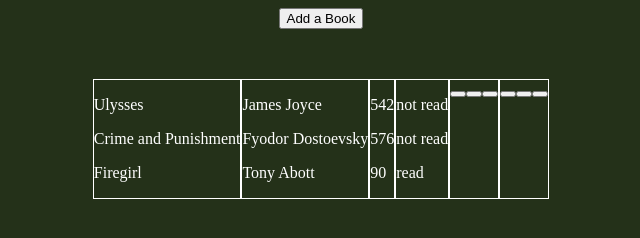
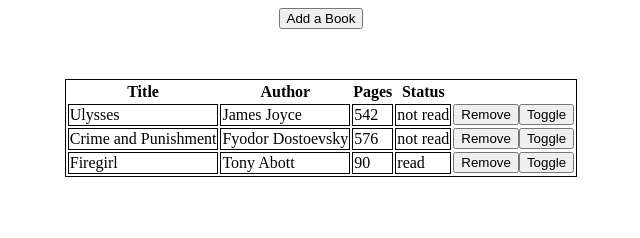
Before and after one commit to Vinsinned/library, a plain HTML site: page index.html in a window 1280 px wide. Shown: the whole page, without its empty margins (319-959 px from the left). Drawn offline with Linux system fonts and the light colour scheme.

Commit message:
Changed the format of the book display and finished off all of the other criterias

```diff
--- a/index.html
+++ b/index.html
@@ -9,29 +9,35 @@
             Add a Book
         </button>
     </nav>
-    <div id='submit-form'>
-
-    </div>
-    <div id="book-prompt">
-    </div>
-    <div id="book-display">
+    <table id="book-display">
+        <tr id="headers">
+            <th class="header">Title</th>
+            <th class="header">Author</th>
+            <th class="header">Pages</th>
+            <th class="header">Status</th>
+            <th class="header">Remove</th>
+            <th class="header">Toggle Status</th>
+        </tr>
+        <!--
         <div id="title" class="book-info">
-            <p>Title</p>
         </div>
         <div id="author" class="book-info">
-            <p>Author</p>
         </div>
         <div id="pages" class="book-info">
-            <p>Pages</p>
         </div>
         <div id="status" class="book-info">
-            <p>Status</p>
         </div>
-        <div id="buttons" class="book-info">
-            <p>Buttons</p>
+        <div id="buttons" class="book-info flex-buttons">
         </div>
-        <div id="toggle" class="book-info">
-            <p>Toggle Read Status</p>
+        <div id="toggle" class="book-info toggle-flex">
+        </div>
+        -->
+        </table>
+        <div id='submit-form'>
+
+        </div>
+        <div id="book-prompt">
+
         </div>
 </body>
 <script src='script.js'></script>
--- a/script.js
+++ b/script.js
@@ -1,4 +1,5 @@
 //Input text boxes to create a new book
+
 let bookTitle = document.createElement('input');
 let bookAuthor = document.createElement('input');
 let bookPages = document.createElement('input');
@@ -30,14 +31,7 @@ submit.style.cssText = 'margin-top: 20px;'
 let addBook = document.querySelector('#add-book');
 let addBookUI = document.querySelector('#submit-form')
 let displayBooks = document.querySelector('#book-prompt');
-let appendTitle = document.querySelector('#title');
-let appendAuthor = document.querySelector('#author');
-let appendPages = document.querySelector('#pages');
-let appendStatus = document.querySelector('#status');
-let appendButtons = document.querySelector('#buttons');
-let appendToggle = document.querySelector('#toggle')
 let bookDisplay = document.querySelector('#book-display');
-let selectButtons = document.querySelectorAll('#index-number');
 
 let myLibrary = [];
 let titleParagraph = null;
@@ -46,8 +40,8 @@ let pagesParagraph = null;
 let statusParagraph = null;
 let selectStatus = null;
 let tableButtons = null;
-
-////////////////////////////////////////
+let selectToggleButtons = null;
+let selectRemoveButtons = null;
 
 let ulysses = new book('Ulysses', 'James Joyce', '542', 'not read');
 let crimeAndPunishment = new book('Crime and Punishment', 'Fyodor Dostoevsky', '576', 'not read');
@@ -57,6 +51,7 @@ myLibrary.push(crimeAndPunishment);
 myLibrary.push(firegirl);
 bookLoop();
 console.log(myLibrary);
+////////////////////////////////////////
 
 function book(title, author, pages, status) {
     this.title = title;
@@ -78,75 +73,85 @@ function addBookToLibrary() {
     myLibrary.push(newBook.info());
 }
 
-number = null;
+//Loops through myLibrary and shows books in a table
+let number = null;
 function bookLoop() {
-    let selectStatus = null;
+    let selectDOMS = document.querySelector('#book-display');
+    let createHeaders = document.createElement('tr');
+    selectDOMS.innerHTML = '';
+    let createDataTitle = document.createElement('th');
+    let createDataAuthor = document.createElement('th');
+    let createDataPages = document.createElement('th');
+    let createDataStatus = document.createElement('th');
+    createDataTitle.textContent = 'Title';
+    createDataAuthor.textContent = 'Author';
+    createDataPages.textContent = 'Pages';
+    createDataStatus.textContent = 'Status';
+    createHeaders.appendChild(createDataTitle);
+    createHeaders.appendChild(createDataAuthor);
+    createHeaders.appendChild(createDataPages);
+    createHeaders.appendChild(createDataStatus);
+    selectDOMS.appendChild(createHeaders)
+    let checkSimilarity = null;
     let selectToggle = null;
     let selectRemoveButton = null;
-    selectButtons.innerHTML = '';
-    appendTitle.innerHTML = '';
-    appendAuthor.innerHTML = '';
-    appendPages.innerHTML = '';
-    appendStatus.innerHTML = '';
-    appendButtons.innerHTML = '';
-    appendToggle.innerHTML = '';
     for (let objs of myLibrary) {
-        titleParagraph = document.createElement('p');
-        authorParagraph = document.createElement('p');
-        pagesParagraph = document.createElement('p');
-        statusParagraph = document.createElement('p');
-        toggleRead = document.createElement('button');
-        tableButtons = document.createElement('button');
-        tableButtons.id = 'index-number';
-        titleParagraph.textContent = objs.title
-        appendTitle.appendChild(titleParagraph);
-        authorParagraph.textContent = objs.author;
-        appendAuthor.appendChild(authorParagraph);
-        pagesParagraph.textContent = objs.pages;
-        appendPages.appendChild(pagesParagraph);
-        statusParagraph.textContent = objs.status;
-        appendStatus.appendChild(statusParagraph);
-        statusParagraph.setAttribute('data-index', myLibrary.indexOf(objs));
+        let createRow = document.createElement('tr');
+        createRow.className = 'books';
+        let createDataTitle = document.createElement('td');
+        let createDataAuthor = document.createElement('td');
+        let createDataPages = document.createElement('td');
+        let createDataStatus = document.createElement('td');
+        let toggleRead = document.createElement('button');
+        let tableButtons = document.createElement('button');
+        createDataTitle.textContent = objs.title;
+        createDataAuthor.textContent = objs.author;
+        createDataPages.textContent = objs.pages;
+        createDataStatus.textContent = objs.status;
+        toggleRead.textContent = 'Toggle'
+        tableButtons.textContent = 'Remove'
+        toggleRead.setAttribute('data-index', myLibrary.indexOf(objs));
         tableButtons.setAttribute('data-index', myLibrary.indexOf(objs));
+        createDataTitle.setAttribute('data-index', myLibrary.indexOf(objs));
+        toggleRead.className = 'toggle';
         tableButtons.className = 'remove';
-        toggleRead.setAttribute('data-index', myLibrary.indexOf(objs));
-        toggleRead.className = 'toggle-read';
-        selectStatus = statusParagraph.getAttribute('data-index');
+        createRow.appendChild(createDataTitle);
+        createRow.appendChild(createDataAuthor);
+        createRow.appendChild(createDataPages);
+        createRow.appendChild(createDataStatus);
+        createRow.appendChild(tableButtons);
+        createRow.appendChild(toggleRead);
+        selectDOMS.appendChild(createRow);
+        checkSimilarity = createDataTitle.getAttribute('data-index');
+        selectToggle = toggleRead.getAttribute('data-index');
         selectRemoveButton = tableButtons.getAttribute('data-index');
-        selectToggle = toggleRead.getAttribute('data-index');
-        appendButtons.appendChild(tableButtons);
-        appendToggle.appendChild(toggleRead);
     }
-    selectButtons = document.querySelectorAll('.remove');
-        selectButtons.forEach((button) => {
-            button.addEventListener('click', () => {
-                console.log(selectRemoveButton)
-            if (selectStatus == selectRemoveButton && selectRemoveButton != 0) {
-                myLibrary.splice(`${button.getAttribute('data-index')}`, 1);
+    let bookToggle = document.querySelectorAll('.toggle');
+    let bookRemove = document.querySelectorAll('.remove');
+    bookToggle.forEach((toggle) => {
+        toggle.addEventListener('click', () => {
+            if (myLibrary[toggle.getAttribute('data-index')].status == 'read') {
+                number = toggle.getAttribute('data-index');
+                myLibrary[selectToggle].toggleBookRead();
+                bookLoop();
+            } else if (myLibrary[toggle.getAttribute('data-index')].status == 'not read') {
+                number = toggle.getAttribute('data-index');
+                myLibrary[selectToggle].toggleBookNotRead();
                 bookLoop();
             }
-        })
-    })
-    toggleBook = document.querySelectorAll('.toggle-read');
-    toggleBook.forEach((toggle) => {
-        toggle.addEventListener('click', () => {
-            if (selectToggle == selectStatus) {
-                number = toggle.getAttribute('data-index');
-                console.log(myLibrary[toggle.getAttribute('data-index')])
-                if (myLibrary[toggle.getAttribute('data-index')].status == 'read') {
-                    myLibrary[toggle.getAttribute('data-index')].toggleBookRead();
-                    bookLoop();
-                } else if (myLibrary[toggle.getAttribute('data-index')].status == 'not read') {
-                    number = toggle.getAttribute('data-index');
-                    console.log('BOOK IS NOT READ... YET!');
-                    myLibrary[toggle.getAttribute('data-index')].toggleBookNotRead();
-                    bookLoop();
-                }
+        });
+    });
+    bookRemove.forEach((remove) => {
+        remove.addEventListener('click', () => {
+            if (selectRemoveButton == checkSimilarity && selectRemoveButton != 0) {
+                myLibrary.splice(`${remove.getAttribute('data-index')}`, 1);
+                bookLoop();
             }
         })
     })
 }
 
+//Prompt for adding a new book
 let titlePrompt = document.createElement('p');
 let authorPrompt = document.createElement('p');
 let pagesPrompt = document.createElement('p');
@@ -194,10 +199,6 @@ submit.addEventListener('click', () => {
     addBookUI.removeChild(statusPrompt);
     let createBook = new book(title, author, pages, status);
     myLibrary.push(createBook);
-    appendTitle.innerHTML = '';
-    appendAuthor.innerHTML = '';
-    appendPages.innerHTML = '';
-    appendStatus.innerHTML = '';
     bookLoop();
     bookTitle.value = '';
     bookAuthor.value = '';
--- a/styles.css
+++ b/styles.css
@@ -2,18 +2,23 @@
     display: flex;
     justify-content: center;
 }
+td {
+    border: 1px solid black;
+}
 #book-display {
-    display: flex;
-    justify-content: center;
-    position: relative;
+    border: 1px solid black;
+    margin: auto;
     margin-top: 50px;
 }
+/*
 .book-info {
     border: 1px solid white;
 }
+
 body {
     background-color: #243119;
 }
 p {
     color: white;
 }
+*/
```
